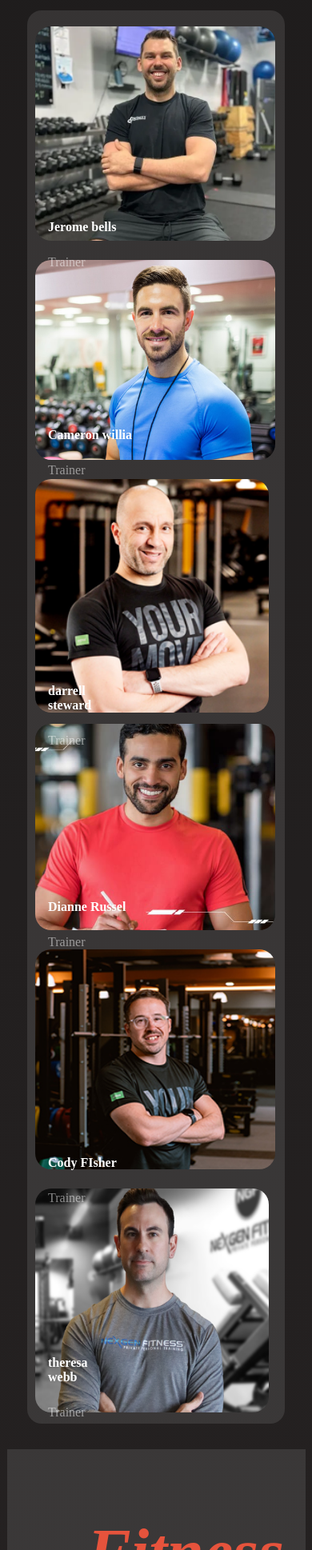
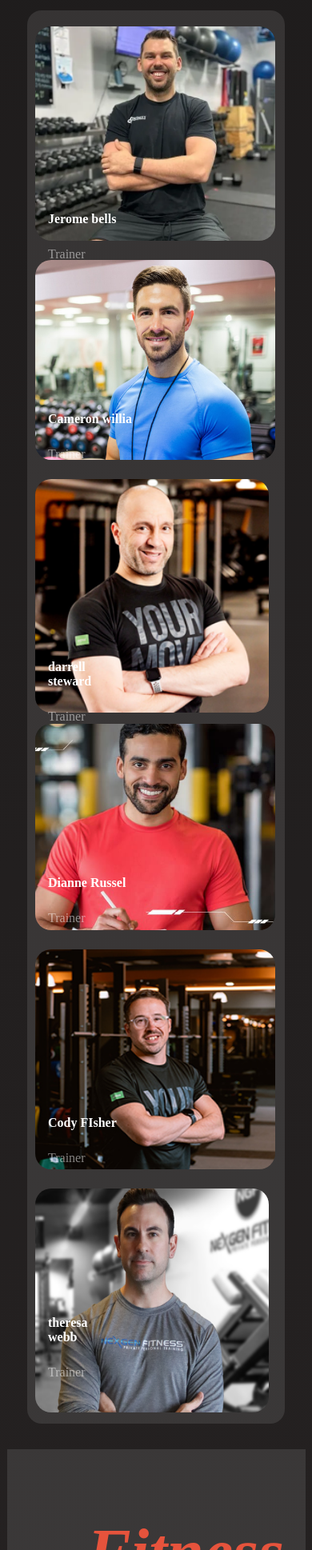
Before and after one commit to jasminaramim/my-second-asingment, a plain HTML site: page index.html in a window 390 px wide. Shown: the part 5132-7070 px from the top of the page at 80% size. Drawn offline with Linux system fonts and the light colour scheme; a web font is replaced by a local one.

Commit message:
assignment done

```diff
--- a/style/styles.css
+++ b/style/styles.css
@@ -624,29 +624,29 @@ top: 1070px;
     width: 300px;
 }
 .text{
-  top: 5380px;
+  top: 5370px;
   left: 60px;
 }
 .text2{
-    top: 5640px;
+    top: 5620px;
     left: 60px;
 }
 .text3{
-    top:5960px ;
+    top:5930px ;
     left: 60px;
 }
 .text4{
     left: 60px;
-    top: 6230px;
+    top: 6200px;
 
 }
 .text5{
     left: 60px;
- top: 6550px;
+ top: 6500px;
 }
 .text6{
     left: 60px;
-    top: 6800px;
+    top: 6750px;
 }
 .btn4{
     border-radius: 50%;
```
